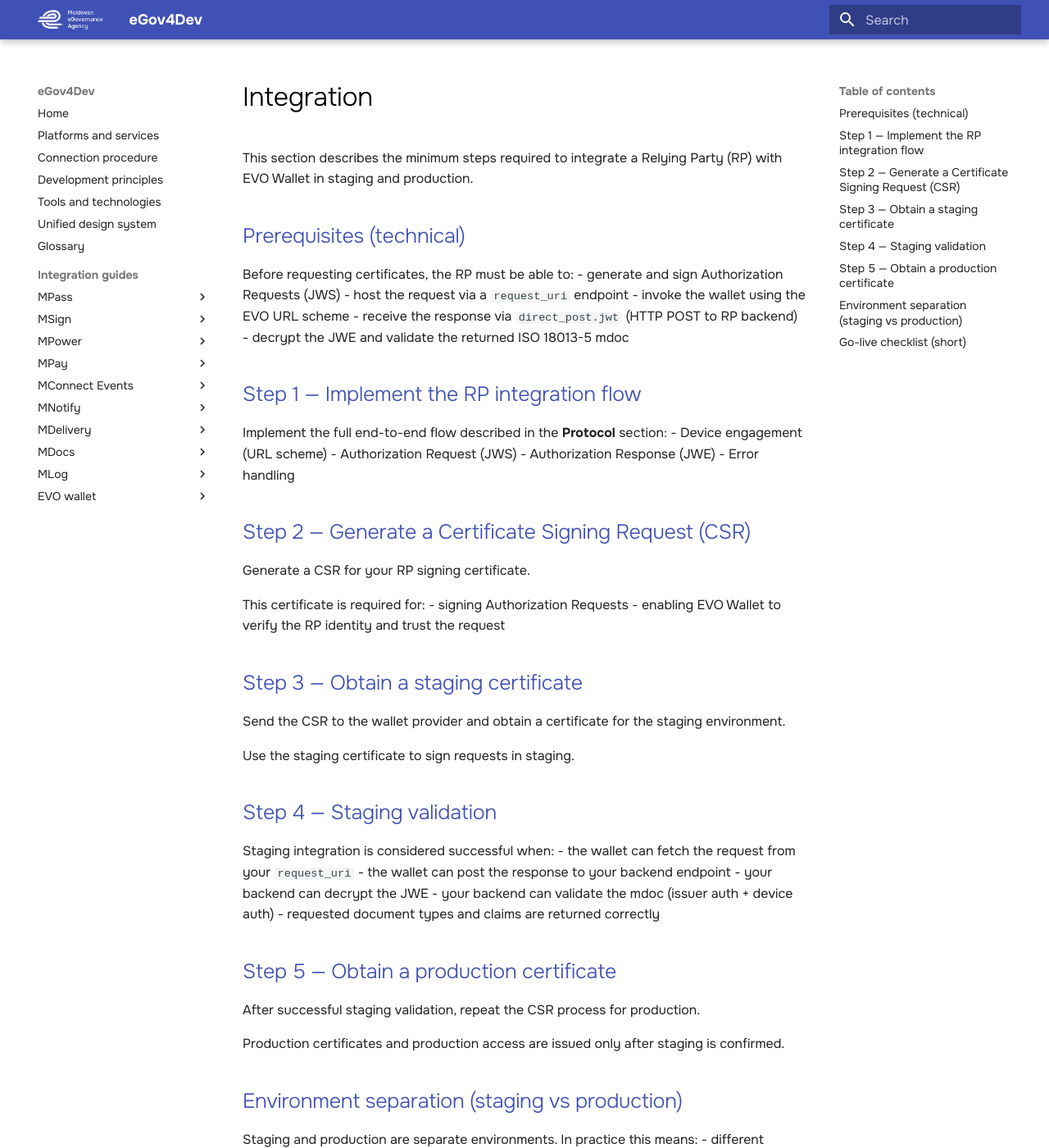
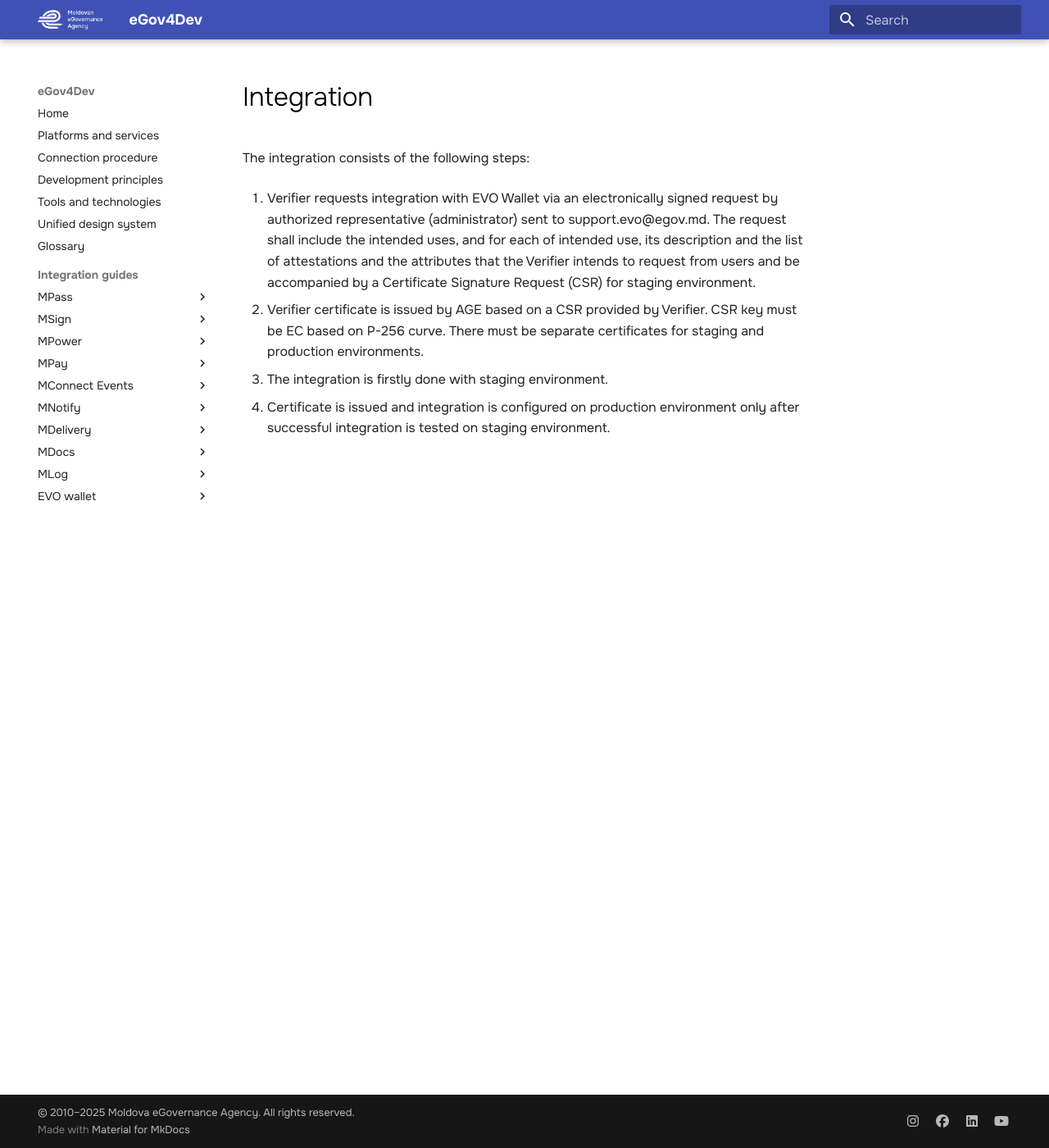
Before and after one commit to egov-moldova/egov4dev, an MkDocs documentation site: the page built from docs/guides/EVO wallet/integration.md, in a window 1280 px wide and 1400 px high. Shown: the whole window at 82% size. Built offline with MkDocs 1.6.1 and Material for MkDocs 9.7.7, drawn with Linux system fonts in a browser that asks for light colours; some of the changed text lies outside the part shown.

Commit message:
Revise EVO Wallet integration steps and requirements
Updated the integration steps for EVO Wallet to clarify the process and ensure proper staging and production certificate handling.

```diff
--- a/docs/guides/EVO wallet/integration.md
+++ b/docs/guides/EVO wallet/integration.md
@@ -1,63 +1,17 @@
-This section describes the minimum steps required to integrate a Relying Party (RP) with EVO Wallet in staging and production.
+The integration consists of the following steps:
 
-## Prerequisites (technical)
+1. Verifier requests integration with EVO Wallet via an electronically signed request
+by authorized representative (administrator) sent to support.evo@egov.md. The
+request shall include the intended uses, and for each of intended use, its
+description and the list of attestations and the attributes that the Verifier intends
+to request from users and be accompanied by a Certificate Signature Request
+(CSR) for staging environment.
 
-Before requesting certificates, the RP must be able to:
-- generate and sign Authorization Requests (JWS)
-- host the request via a `request_uri` endpoint
-- invoke the wallet using the EVO URL scheme
-- receive the response via `direct_post.jwt` (HTTP POST to RP backend)
-- decrypt the JWE and validate the returned ISO 18013-5 mdoc
+2. Verifier certificate is issued by AGE based on a CSR provided by Verifier. CSR key
+must be EC based on P-256 curve. There must be separate certificates for staging
+and production environments.
 
-## Step 1 — Implement the RP integration flow
+3. The integration is firstly done with staging environment.
 
-Implement the full end-to-end flow described in the **Protocol** section:
-- Device engagement (URL scheme)
-- Authorization Request (JWS)
-- Authorization Response (JWE)
-- Error handling
-
-## Step 2 — Generate a Certificate Signing Request (CSR)
-
-Generate a CSR for your RP signing certificate.
-
-This certificate is required for:
-- signing Authorization Requests
-- enabling EVO Wallet to verify the RP identity and trust the request
-
-## Step 3 — Obtain a staging certificate
-
-Send the CSR to the wallet provider and obtain a certificate for the staging environment.
-
-Use the staging certificate to sign requests in staging.
-
-## Step 4 — Staging validation
-
-Staging integration is considered successful when:
-- the wallet can fetch the request from your `request_uri`
-- the wallet can post the response to your backend endpoint
-- your backend can decrypt the JWE
-- your backend can validate the mdoc (issuer auth + device auth)
-- requested document types and claims are returned correctly
-
-## Step 5 — Obtain a production certificate
-
-After successful staging validation, repeat the CSR process for production.
-
-Production certificates and production access are issued only after staging is confirmed.
-
-## Environment separation (staging vs production)
-
-Staging and production are separate environments. In practice this means:
-- different certificates (and usually different trust anchors)
-- different base URLs and endpoints
-- separate validation and approval before go-live
-
-## Go-live checklist (short)
-
-- [ ] `request_uri` endpoint works and is reachable by the wallet
-- [ ] `direct_post.jwt` endpoint accepts wallet POSTs over HTTPS
-- [ ] JWS signing works with the issued RP certificate
-- [ ] JWE decryption works
-- [ ] ISO 18013-5 validation is implemented (not just parsing)
-- [ ] Error handling implemented for wallet error responses
+4. Certificate is issued and integration is configured on production environment only
+after successful integration is tested on staging environment.
```
